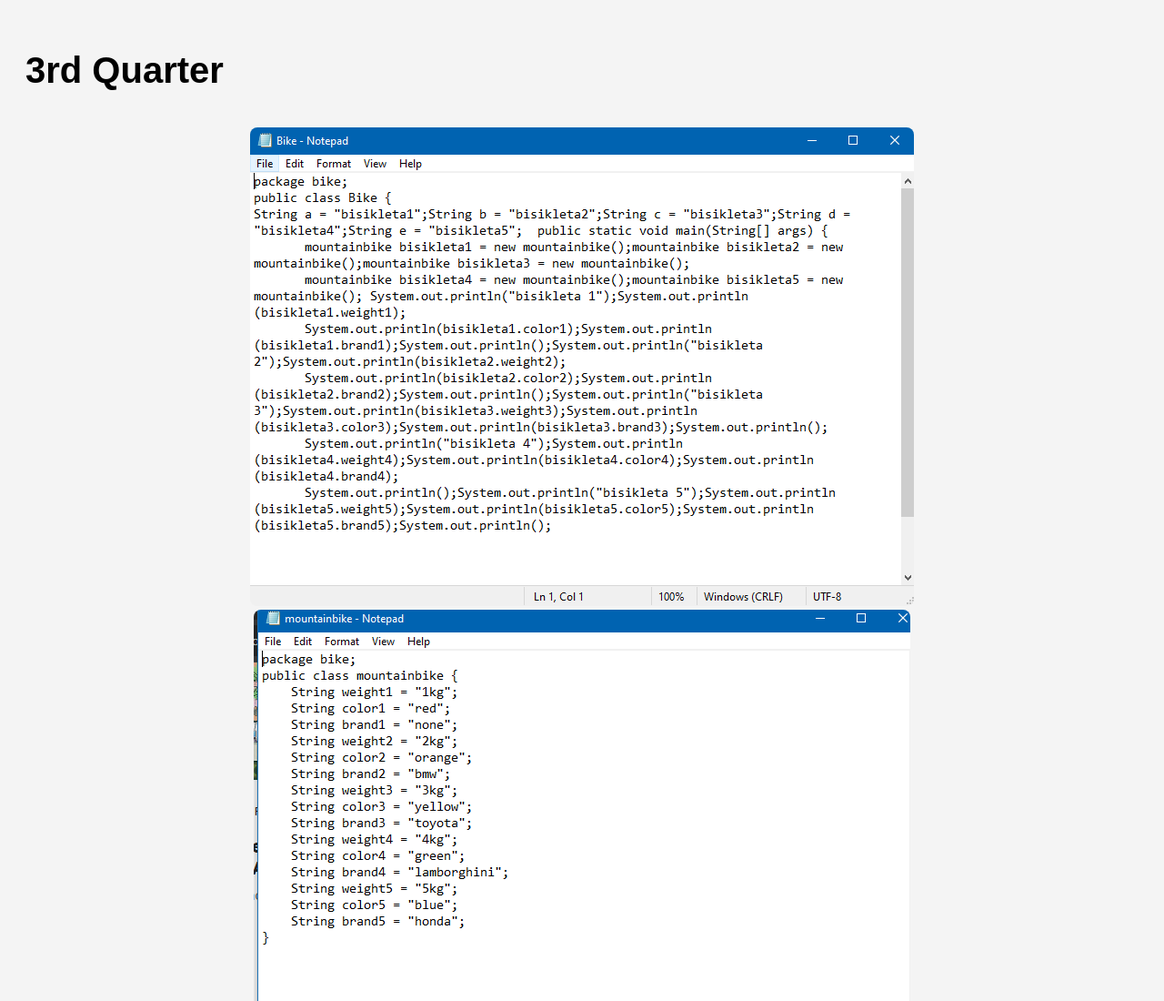
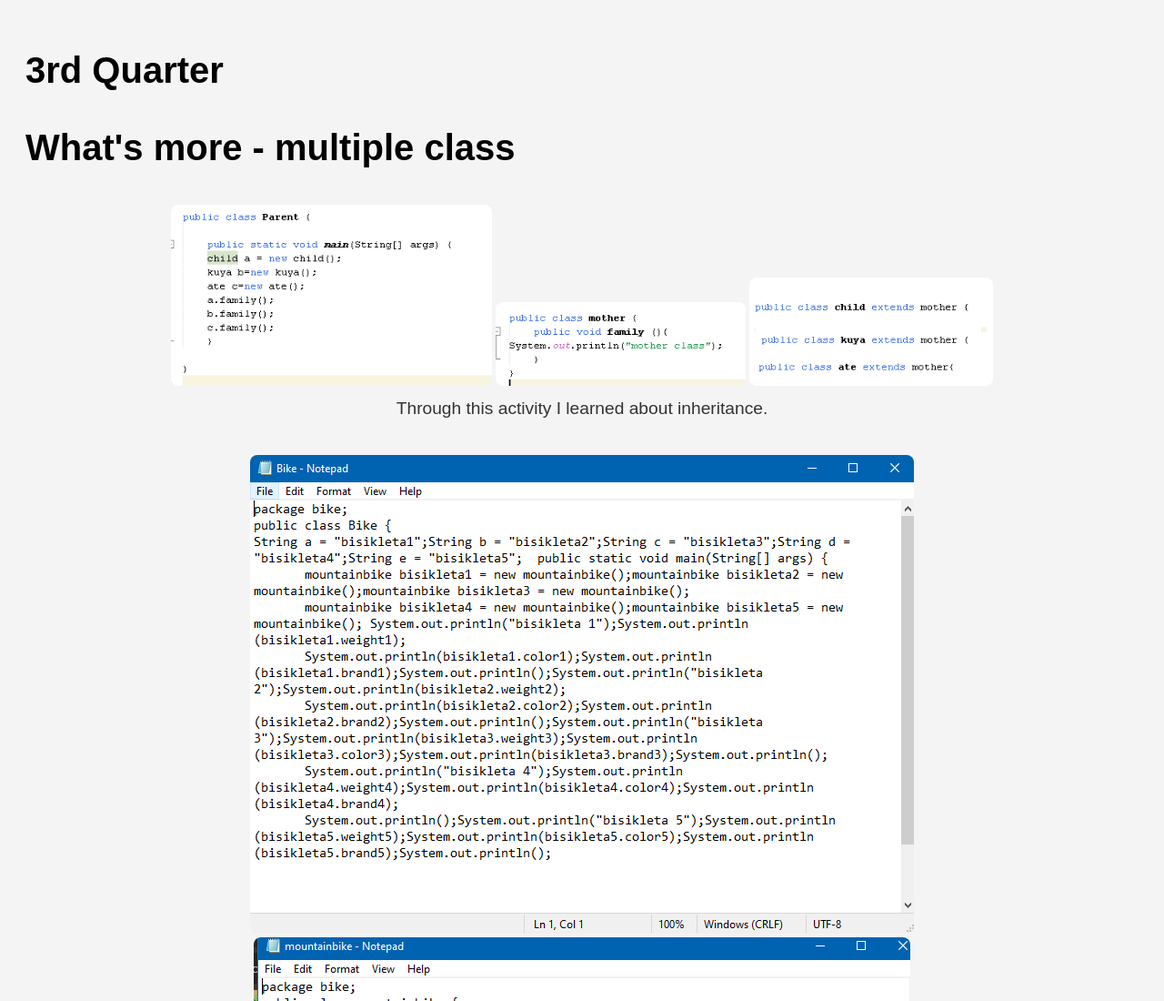
Before and after one commit to dzzlamar/dzzlamar.github.io, a plain HTML site: page 3.html in a window 1280 px wide. Shown: the top 1100 px of the page at 91% size. Drawn offline with Linux system fonts and the light colour scheme.

Commit message:
Update 3.html

```diff
--- a/3.html
+++ b/3.html
@@ -50,7 +50,15 @@
 </head>
 <body>
     <h1>3rd Quarter</h1>
-    <h1></h1>
+    <h1>What's more - multiple class</h1>
+    <div class="project">
+    <img src="https://raw.githubusercontent.com/dzzlamar/dzzlamar.github.io/refs/heads/main/parent.png" alt="">
+    <img src="https://raw.githubusercontent.com/dzzlamar/dzzlamar.github.io/refs/heads/main/mother.png" alt="">
+    <img src="https://raw.githubusercontent.com/dzzlamar/dzzlamar.github.io/refs/heads/main/childkuyaate.png" alt="">
+    <p class="project-description">
+        Through this activity I learned about inheritance.
+    </p>
+</div>
     <div class="project">
 
 
```
